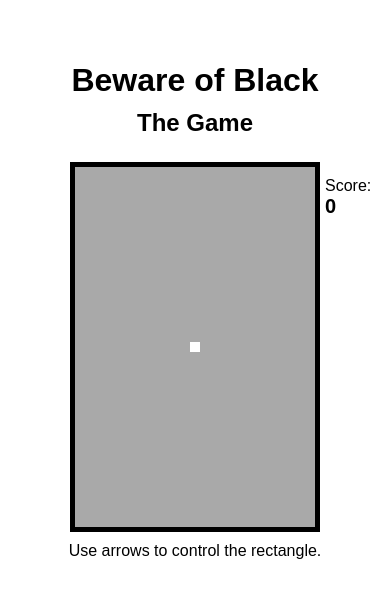
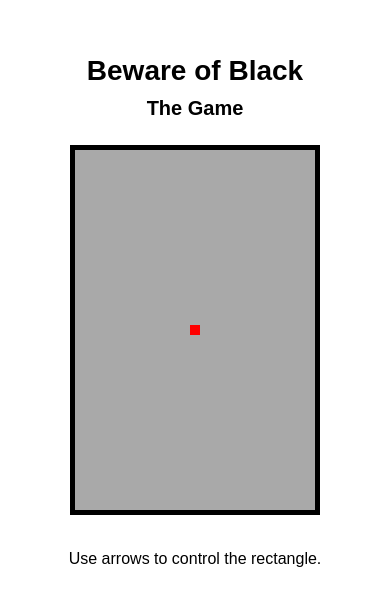
Before and after one commit to Nick-Omen/recty-game, a React (Create React App) app: page / in a window 390 px wide. Shown: the part 111-716 px from the top of the page. Built offline with nearby package versions, Linux system fonts and the light colour scheme.

Commit message:
Change some styling, add meta info

```diff
--- a/public/index.html
+++ b/public/index.html
@@ -19,7 +19,12 @@
       work correctly both with client-side routing and a non-root public URL.
       Learn how to configure a non-root public URL by running `npm run build`.
     -->
-    <title>React App</title>
+    <title>Run, Recty, run. The Game.</title>
+    <meta name="description" content="Play for the red Recty and evade from black circles to get more score!" />
+
+    <meta property="og:title" content="Run, Recty, run. The Game." />
+    <meta property="og:description" content="Play for the red Recty and evade from black circles to get more score!" />
+    <meta property="og:url" content="https://game.dark-production.com/" />
   </head>
   <body>
     <noscript>
--- a/src/App.js
+++ b/src/App.js
@@ -36,7 +36,7 @@ class App extends React.Component {
     gameOver: false,
     snake: [[BOARD_WIDTH / 2, BOARD_HEIGHT / 2]],
     obstacles: [],
-    score: 0
+    score: -1
   };
 
   interval = null;
@@ -164,11 +164,13 @@ class App extends React.Component {
         <h2 className="subtitle">The Game</h2>
         <Board width={BOARD_WIDTH}
                height={BOARD_HEIGHT}>
-          <span className="score">
-            Score:
-            <br />
-            <span className="score-number">{this.state.score}</span>
-          </span>
+          {this.state.direction !== null ? (
+            <span className="score">
+              Score:
+              <br />
+              <span className="score-number">{this.state.score}</span>
+            </span>
+          ) : null}
           <Snake data={this.state.snake} size={SNAKE_SIZE} />
           <Obstacles data={this.state.obstacles} size={SNAKE_SIZE} />
         </Board>
--- a/src/game/Controls.jsx
+++ b/src/game/Controls.jsx
@@ -89,6 +89,14 @@ export default class Controls extends React.Component {
 
   render() {
 
+    if ('ontouchstart' in document.documentElement) {
+      return (
+        <div className="text-center">
+          Swipe in direction.
+        </div>
+      );
+    }
+
     return (
       <div className="text-center">
         Use arrows to control the rectangle.
--- a/src/index.css
+++ b/src/index.css
@@ -40,16 +40,25 @@ body {
 
 .obstacle-unit,
 .snake-unit {
-  background: white;
+  background: red;
   position: absolute;
 }
 
 .obstacle-unit {
   background: black;
+  border-radius: 50%;
 }
 
 .title {
   margin: 0 0 10px;
+}
+
+.subtitle {
+  margin: 0 0 30px;
+}
+
+.text-center {
+  text-align: center;
 }
 
 .score {
@@ -66,10 +75,22 @@ body {
   font-weight: bold;
 }
 
-.subtitle {
-  margin: 0 0 30px;
+@media all and (max-width: 600px) {
+  .title {
+    font-size: 1.75em;
+  }
+
+  .subtitle {
+    font-size: 1.25em;
+  }
+
+  .score {
+    top: 100%;
+    left: 0;
+    padding-left: 0;
+  }
+
+  .board {
+    margin-bottom: 40px;
+  }
 }
-
-.text-center {
-  text-align: center;
-}
```
